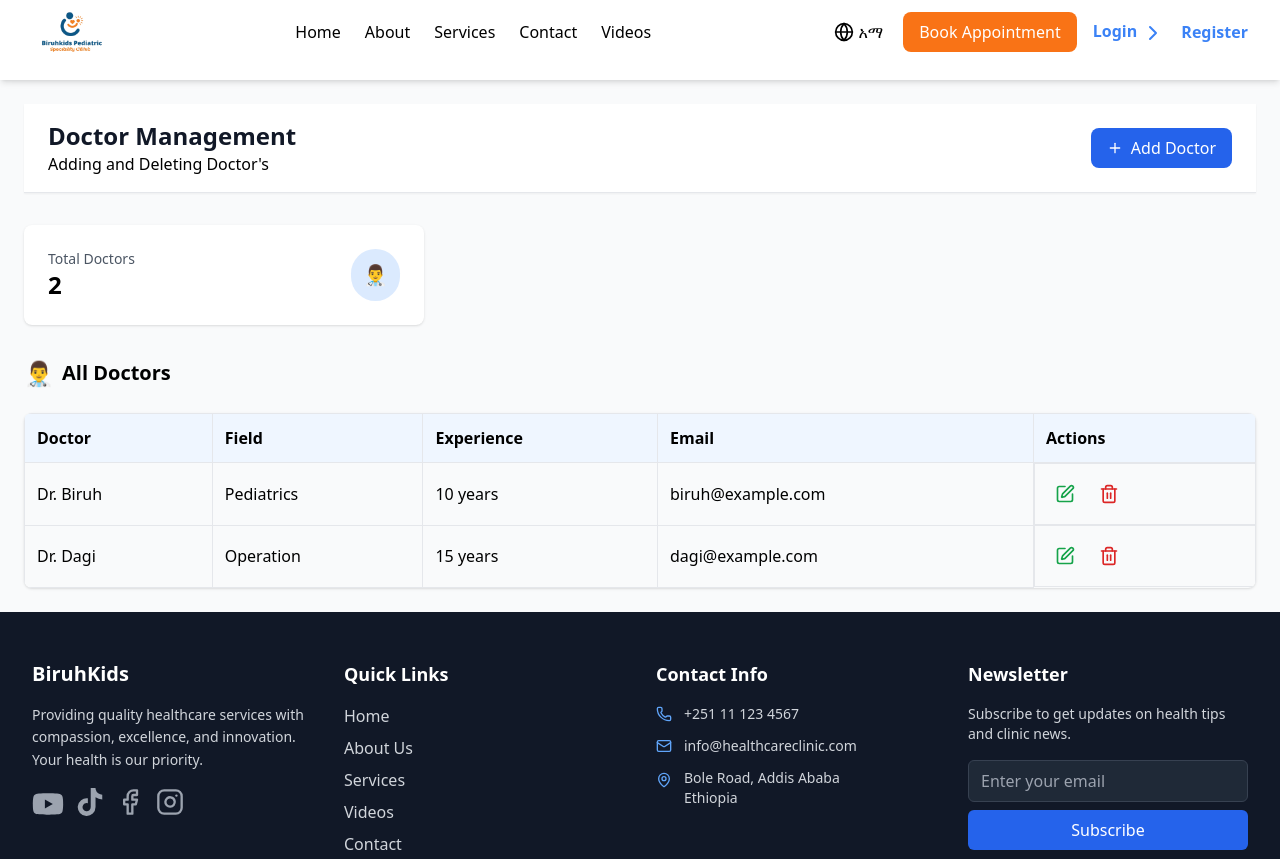
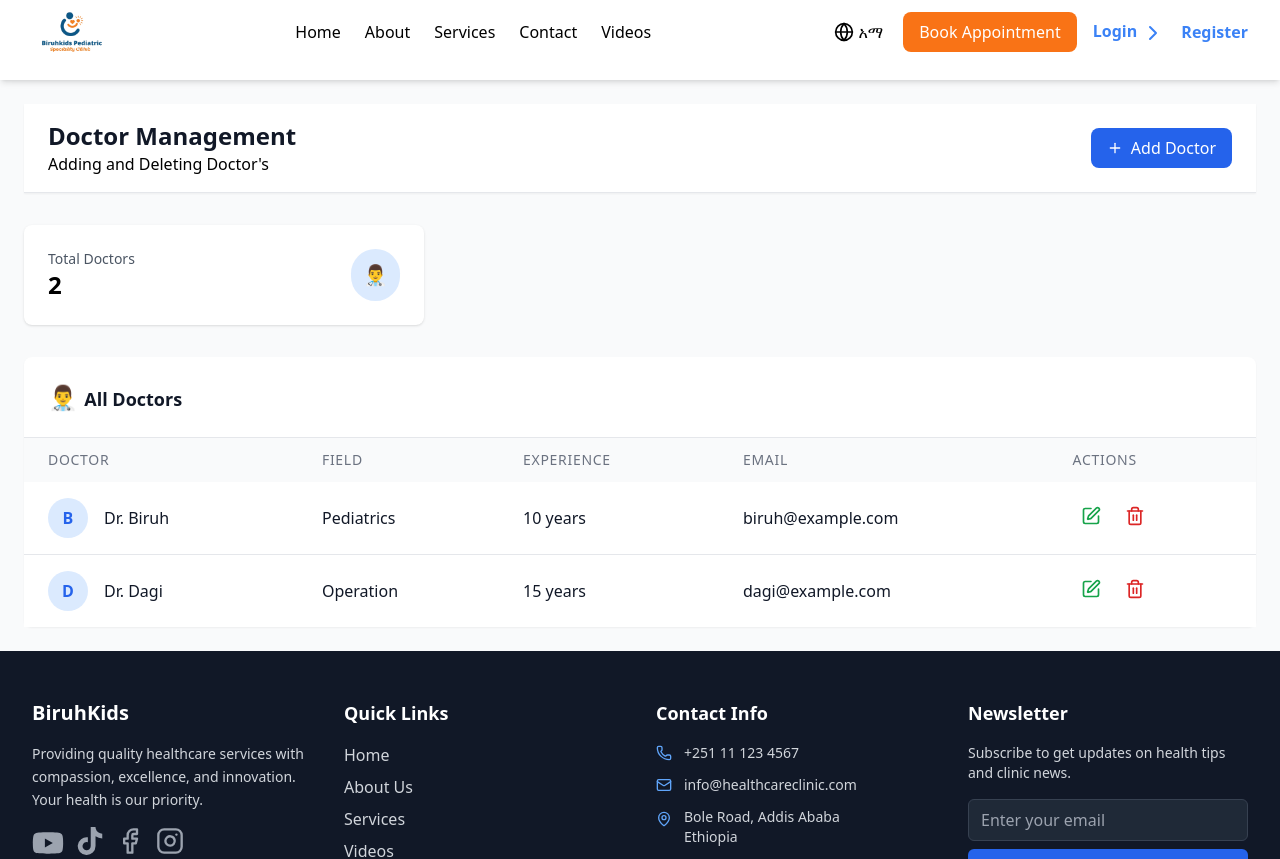
Before and after one commit to dopi95/BiruhKids-Pediatric-Speciality, a React (Vite) app in the folder frontend/: page /admin/doctor in a window 1280 px wide. Shown: the top 859 px of the page. Built offline with nearby package versions, Linux system fonts and the light colour scheme.

Commit message:
fix: Fixed table style for Doctors

```diff
--- a/frontend/src/pages/Admin/DoctorManagement.jsx
+++ b/frontend/src/pages/Admin/DoctorManagement.jsx
@@ -168,49 +168,81 @@ export default function DoctorManagement() {
         </div>
       </div>
 
-      {/* Table Title */}
-      <div className="flex items-center mb-4 gap-2">
-        <span className="text-2xl">👨‍⚕️</span>
-        <h3 className="text-xl font-semibold">All Doctors</h3>
+      {/* Doctors Table */}
+      <div className="bg-white rounded-lg shadow-sm">
+        <div className="p-3 sm:p-4 lg:p-6 border-b border-gray-200">
+          <h2 className="text-base sm:text-lg font-semibold text-gray-900">
+            <span className="text-2xl">👨‍⚕️ </span>
+            All Doctors
+          </h2>
         </div>
 
-      {/* Table */}
-      <div className="overflow-x-auto mt-6 shadow rounded-lg">
-        <table className="min-w-full border-collapse">
-          <thead>
-            <tr className="bg-blue-50 text-left">
-              <th className="p-2 sm:p-3 border">Doctor</th>
-              <th className="p-2 sm:p-3 border">Field</th>
-              <th className="p-2 sm:p-3 border">Experience</th>
-              <th className="p-2 sm:p-3 border">Email</th>
-              <th className="p-2 sm:p-3 border">Actions</th>
+        <div className="w-full overflow-x-auto">
+          <table className="min-w-[500px] w-full text-sm sm:text-base">
+            <thead className="bg-gray-50">
+              <tr>
+                <th className="px-4 sm:px-6 py-3 text-left text-xs sm:text-sm font-medium text-gray-500 uppercase tracking-wider">
+                  Doctor
+                </th>
+                <th className="px-4 sm:px-6 py-3 text-left text-xs sm:text-sm font-medium text-gray-500 uppercase tracking-wider">
+                  Field
+                </th>
+                <th className="px-4 sm:px-6 py-3 text-left text-xs sm:text-sm font-medium text-gray-500 uppercase tracking-wider">
+                  Experience
+                </th>
+                <th className="px-4 sm:px-6 py-3 text-left text-xs sm:text-sm font-medium text-gray-500 uppercase tracking-wider">
+                  Email
+                </th>
+                <th className="px-4 sm:px-6 py-3 text-left text-xs sm:text-sm font-medium text-gray-500 uppercase tracking-wider">
+                  Actions
+                </th>
               </tr>
             </thead>
-          <tbody>
+            <tbody className="bg-white divide-y divide-gray-200">
               {doctors.map((doc) => (
                 <tr key={doc.id} className="hover:bg-gray-50">
-                <td className="p-2 sm:p-3 border">{doc.name}</td>
-                <td className="p-2 sm:p-3 border">{doc.field}</td>
-                <td className="p-2 sm:p-3 border">{doc.experience}</td>
-                <td className="p-2 sm:p-3 border">{doc.email}</td>
-                <td className="p-2 sm:p-3 border flex space-x-2">
+                  <td className="px-4 sm:px-6 py-4 whitespace-nowrap">
+                    <div className="flex items-center">
+                      <div className="w-8 h-8 sm:w-10 sm:h-10 bg-blue-100 rounded-full flex items-center justify-center">
+                        <span className="text-blue-600 font-semibold text-sm sm:text-base">
+                          {doc.name.charAt(4)}
+                        </span>
+                      </div>
+                      <div className="ml-3 sm:ml-4">
+                        <div className="text-sm sm:text-base font-medium text-gray-900">
+                          {doc.name}
+                        </div>
+                      </div>
+                    </div>
+                  </td>
+                  <td className="px-4 sm:px-6 py-4 whitespace-nowrap text-sm sm:text-base text-gray-900">
+                    {doc.field}
+                  </td>
+                  <td className="px-4 sm:px-6 py-4 whitespace-nowrap text-sm sm:text-base text-gray-900">
+                    {doc.experience}
+                  </td>
+                  <td className="px-4 sm:px-6 py-4 whitespace-nowrap text-sm sm:text-base text-gray-900">
+                    {doc.email}
+                  </td>
+                  <td className="px-4 sm:px-6 py-4 whitespace-nowrap text-sm font-medium flex space-x-2">
                     <button
                       onClick={() => openModal(doc)}
                       className="text-green-600 hover:text-green-900 p-1 sm:p-2"
                     >
-                    <Edit className="w-5 h-5" />
+                      <Edit className="h-4 w-4 sm:h-5 sm:w-5" />
                     </button>
                     <button
                       onClick={() => confirmDelete(doc)}
                       className="text-red-600 hover:text-red-900 p-1 sm:p-2"
                     >
-                    <Trash2 className="w-5 h-5" />
+                      <Trash2 className="h-4 w-4 sm:h-5 sm:w-5" />
                     </button>
                   </td>
                 </tr>
               ))}
             </tbody>
           </table>
+        </div>
       </div>
 
       {/* Add/Edit Multi-step Modal */}
```
Lines whose indentation alone changed are shown as unchanged.
